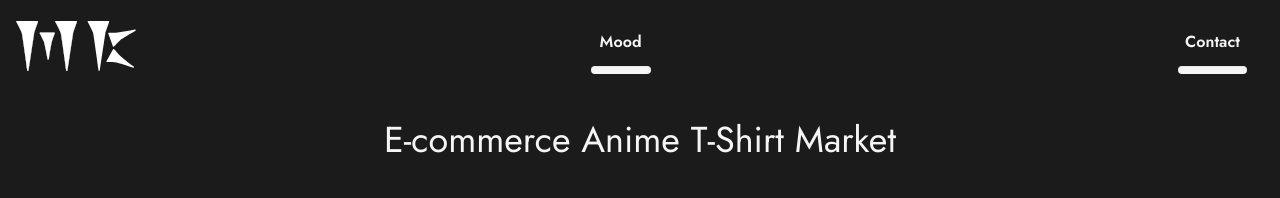
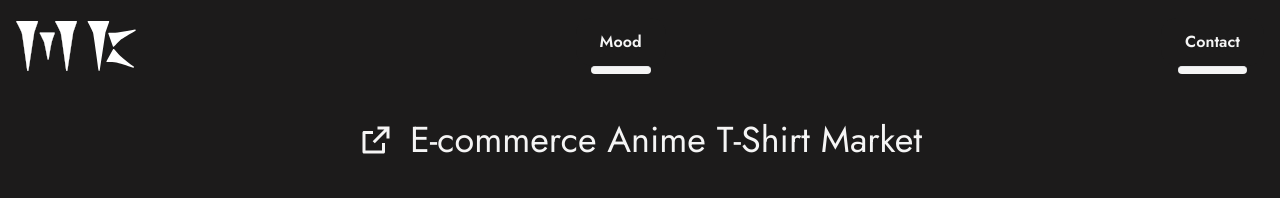
Before and after one commit to moses-ka/PortfolioMK, a Next.js app: page /projects/ecommerce in a window 1280 px wide. Shown: the top 198 px of the page. Built offline with nearby package versions, Linux system fonts and the light colour scheme.

Commit message:
added link to live demo of Ecommerce site

```diff
--- a/src/app/projects/ecommerce/page.tsx
+++ b/src/app/projects/ecommerce/page.tsx
@@ -4,6 +4,8 @@ import ThemeStore from "../../store";
 import Image from "next/image";
 import project2B from "../../../assets/project2.png";
 import project2small from "../../../assets/project2small.png";
+import { RiExternalLinkLine } from "react-icons/ri";
+
 import { useEffect,useState } from "react";
 
 export default function Page() {
@@ -32,12 +34,16 @@ export default function Page() {
 
         <div className="flex flex-col justify-normal items-center gap-10">
           <h1
-            className="text-4xl"
+            className="!text-3xl md:!text-4xl flex justify-center items-center gap-4"
             style={{
               color: localTheme.foreground,
             }}
           >
+            <RiExternalLinkLine />
+
+            <a href="https://ecommerce-m-k.vercel.app/">
             E-commerce Anime T-Shirt Market
+            </a>
           </h1>
           <motion.div initial={{ opacity: 0 }} animate={{ opacity: 1 }}
             className=" w-6/6 md:w-5/6">
```
